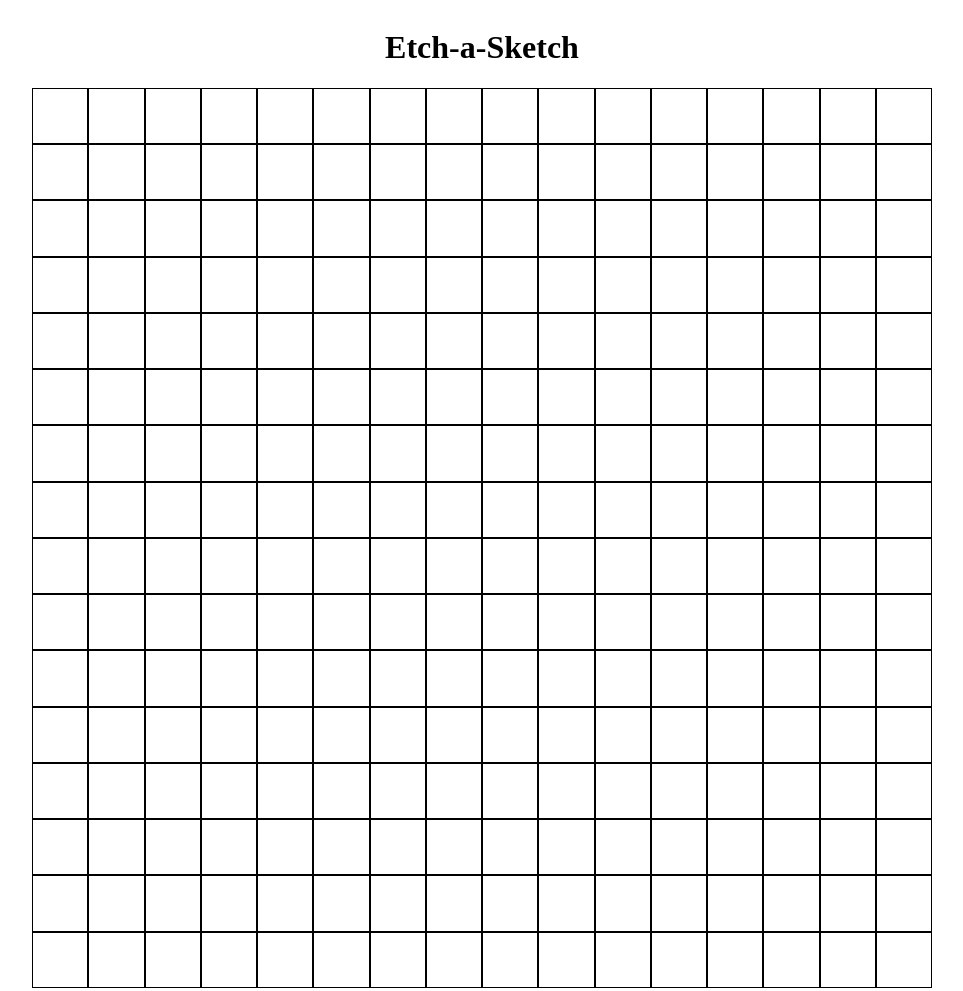
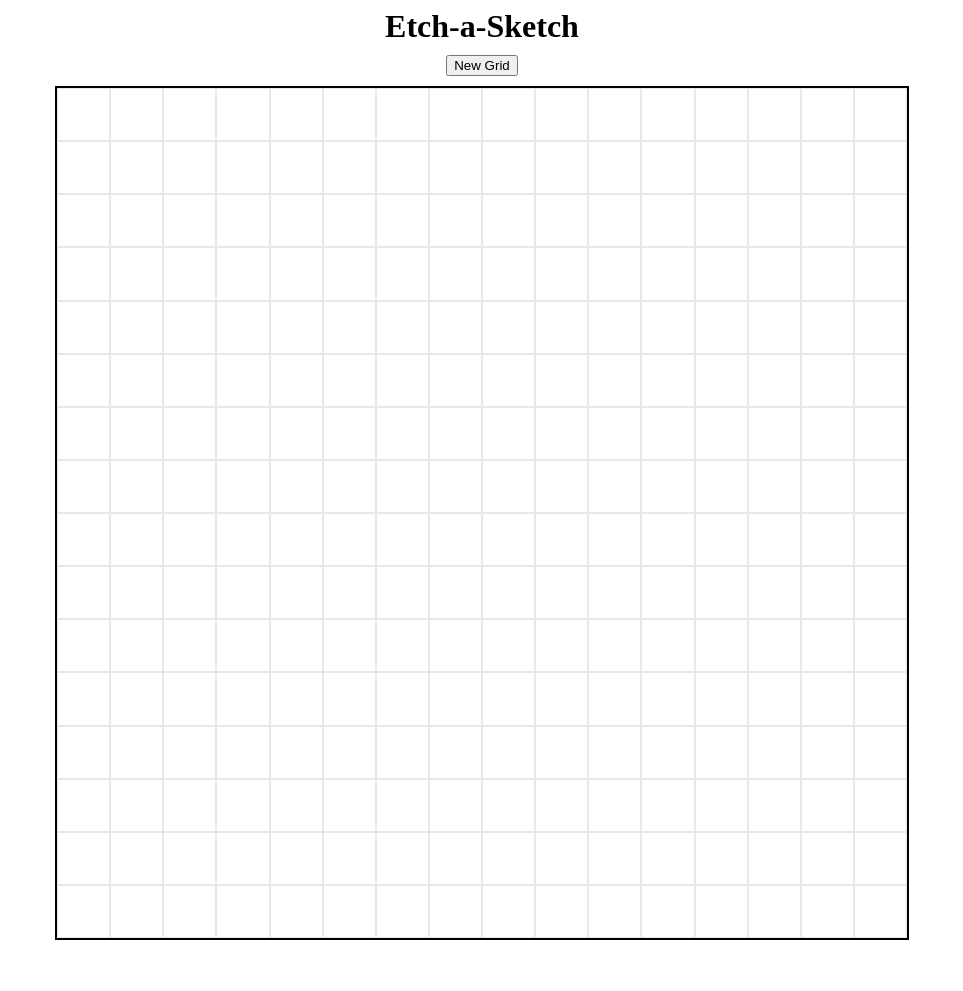
Before and after one commit to debelko-dev/etch-a-sketch, a plain HTML site: page index.html in a window 1280 px wide. Shown: the whole page, without its empty margins (158-1121 px from the left). After the commit the page ends 948 px from the top, so only its background shows below. Drawn offline with Linux system fonts and the light colour scheme.

Commit message:
Add a customizable grid size     - Add a button to create a new grid     - Implement clearGrid() to clear the existing grid     - Move the main game loop into createGrid(grid)     - Use a prompt to ask user for the new grid size     - Limit the grid size to a maximum of 100 squares per side         to prevent excessive resource usage, delays, freezing, or crashes

```diff
--- a/index.html
+++ b/index.html
@@ -9,6 +9,7 @@
 </head>
 <body>
     <h1>Etch-a-Sketch</h1>
+    <button>New Grid</button>
     <div class="container"></div>
 </body>
 </html>
--- a/script.js
+++ b/script.js
@@ -1,14 +1,34 @@
 const container = document.querySelector('.container');
+const newGridBtn = document.querySelector('button');
 
+let grid = 16;
 
-for(let i = 0; i < 16; i++){
+newGridBtn.addEventListener('click', () => {
+    do {grid = +prompt('Enter a new size of grid: ', '')}while(grid < 1 || grid > 100);
+    clearGrid();
+    createGrid(grid);
+});
+
+function createGrid(grid){
+
+    for(let i = 0; i < grid; i++){
     const lineContainer = document.createElement('div');
     lineContainer.classList.add('lineContainer');
 
-    for(let y = 0; y < 16; y++){
+    for(let y = 0; y < grid; y++){
         const block = document.createElement('div');
         block.classList.add('block');
         lineContainer.appendChild(block);
+
+        block.addEventListener('mouseover', (e) => e.target.style.backgroundColor = 'black');
     }
+
+
     container.appendChild(lineContainer);
+    }
 }
+
+function clearGrid(){
+    container.replaceChildren();
+}
+createGrid(grid);
--- a/style.css
+++ b/style.css
@@ -3,18 +3,20 @@ body{
     display: flex;
     align-items:  center;
     flex-direction: column;
+    gap: 10px;
 }
 
 .container {
     display: flex;
     flex-direction: column;
-    width: 900px;
-    height: 900px;
+    width: 850px;
+    height: 850px;
+    border: 2px solid black;
 }
 
 .block {
     background-color: white;
-    border: 1px solid #000000;
+    border: 1px solid #00000017;
     flex: 1;
 }
 
@@ -22,3 +24,11 @@ body{
     display: flex;
     flex: 1;
 }
+
+.block:hover{
+    background-color: black;
+}
+
+h1 {
+    margin: 0;
+}
```
